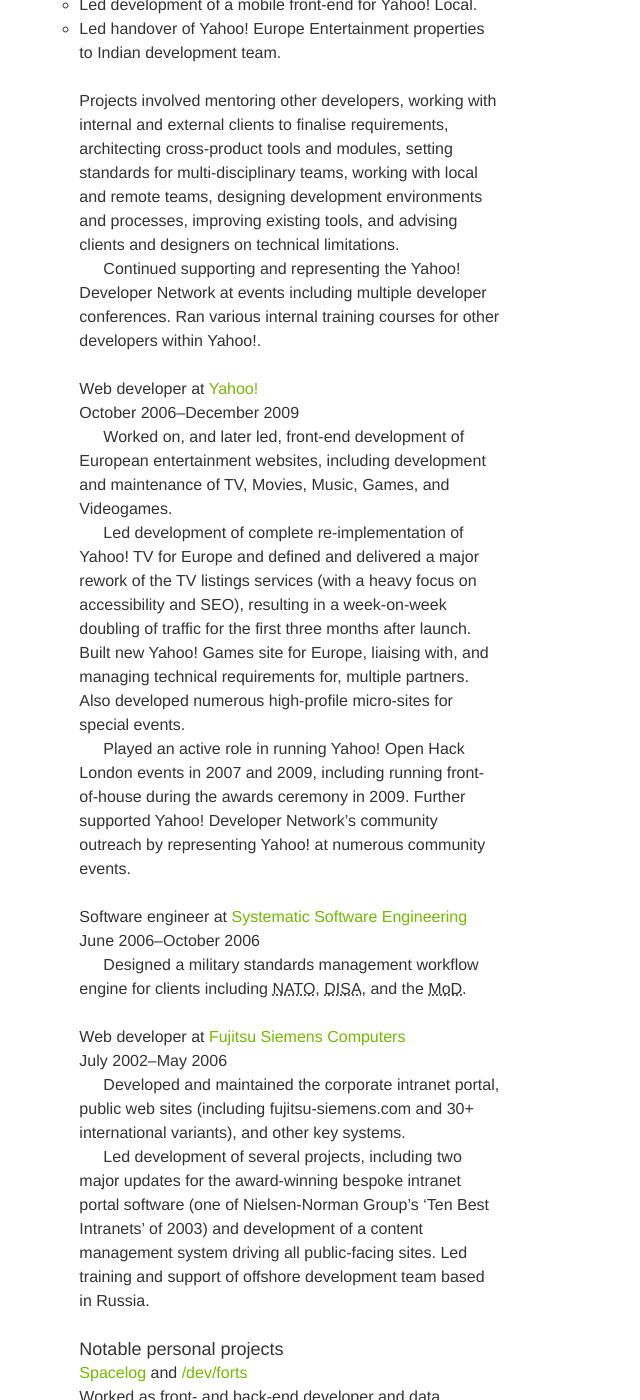
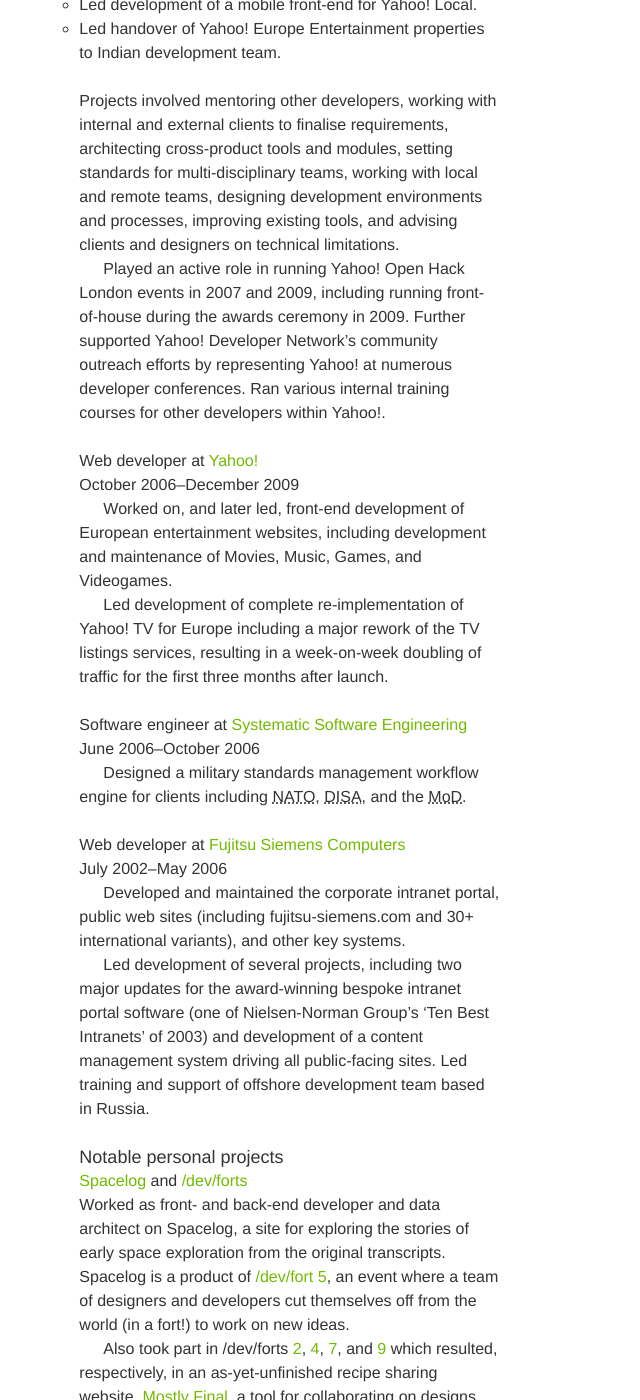
Before and after one commit to SteveMarshall/stevemarshall.github.io, a Jekyll site: the page built from cv/index.md, in a window 1280 px wide and 1400 px high, scrolled down 1692 px. Shown: the whole window, without its empty margins (0-640 px from the left). Built offline with Jekyll 4.4.1, drawn with Linux system fonts in a browser that asks for light colours; Markdown is read by kramdown in place of the engine named in the settings.

Commit message:
Simplify Yahoo! ents and YDN copy

```diff
--- a/cv/index.md
+++ b/cv/index.md
@@ -97,9 +97,12 @@
 and processes, improving existing tools, and advising clients and
 designers on technical limitations.
 
-Continued supporting and representing the Yahoo! Developer Network at
-events including multiple developer conferences. Ran various internal
-training courses for other developers within Yahoo!.
+Played an active role in running Yahoo! Open Hack London events in 2007
+and 2009, including running front-of-house during the awards ceremony
+in 2009. Further supported Yahoo! Developer Network's community
+outreach efforts by representing Yahoo! at numerous developer
+conferences. Ran various internal training courses for other developers
+within Yahoo!.
 
 ### Web developer at [Yahoo!](http://yahoo.com/)
 
@@ -107,21 +110,13 @@
 2006</time>--<time datetime="2009-12-31">December 2009</time></span>
 
 Worked on, and later led, front-end development of European
-entertainment websites, including development and maintenance of TV,
+entertainment websites, including development and maintenance of
 Movies, Music, Games, and Videogames.
 
 Led development of complete re-implementation of Yahoo! TV for Europe
-and defined and delivered a major rework of the TV listings services
-(with a heavy focus on accessibility and SEO), resulting in a
+including a major rework of the TV listings services, resulting in a
 week-on-week doubling of traffic for the first three months after
-launch. Built new Yahoo! Games site for Europe, liaising with, and
-managing technical requirements for, multiple partners. Also developed
-numerous high-profile micro-sites for special events.
-
-Played an active role in running Yahoo! Open Hack London events in 2007
-and 2009, including running front-of-house during the awards ceremony
-in 2009. Further supported Yahoo! Developer Network's community
-outreach by representing Yahoo! at numerous community events.
+launch.
 
 ### Software engineer at [Systematic Software Engineering](http://www.systematic.com/)
 
```
